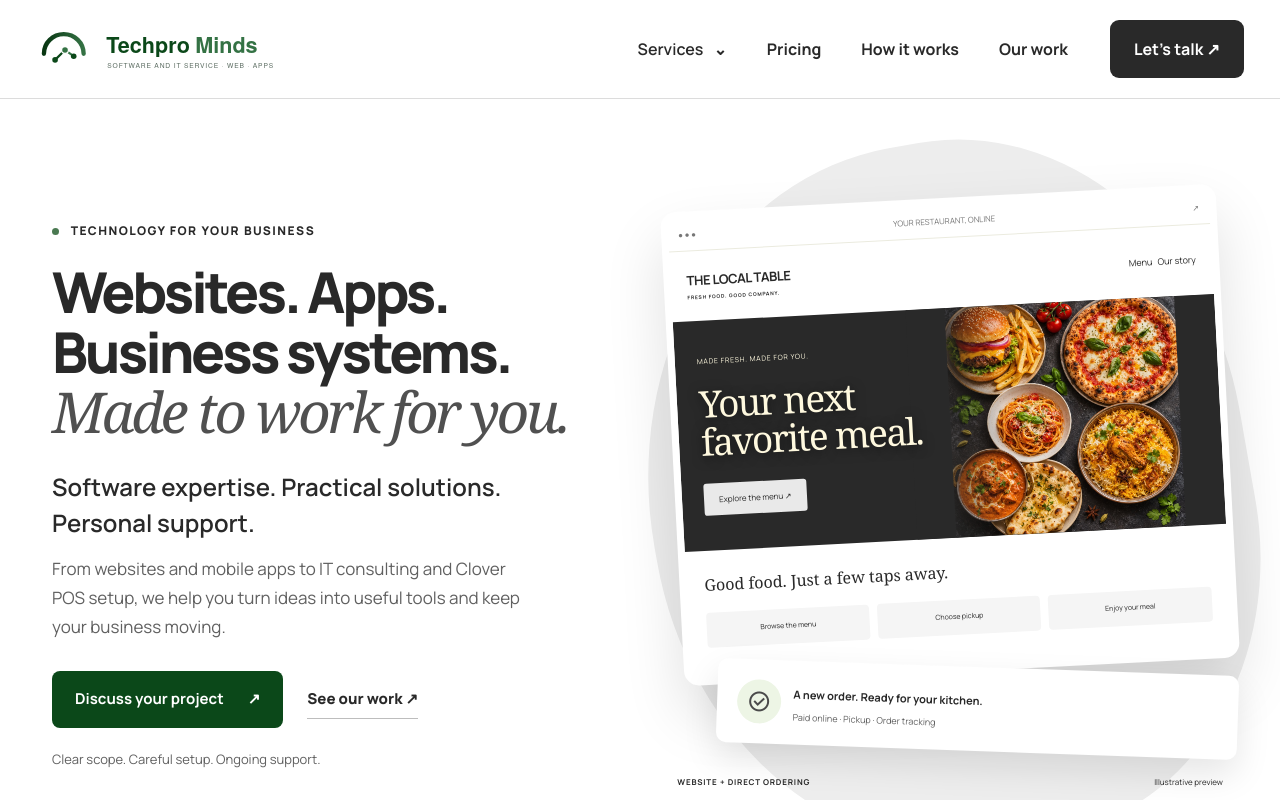
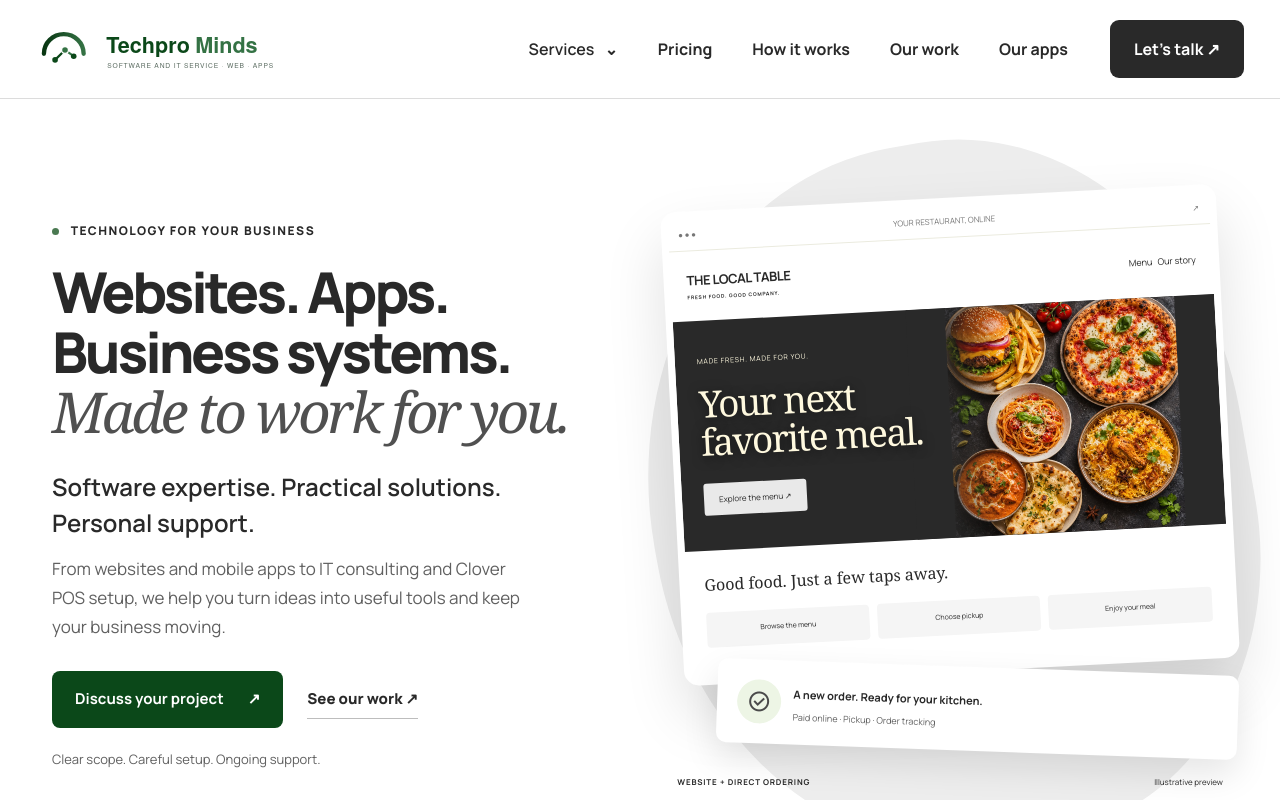
Before and after one commit to murugesh83/Techprominds, a React (Vite) app: page / in a window 1280 px wide. Shown: the top 800 px of the page. Built offline with nearby package versions, Linux system fonts and the light colour scheme.

Commit message:
Add Our apps to main navigation

```diff
--- a/components/Header.tsx
+++ b/components/Header.tsx
@@ -25,6 +25,7 @@ export default function Header() {
       <Link to="/pricing" aria-current={location.pathname === '/pricing' ? 'page' : undefined} onClick={close}>Pricing</Link>
       <Link to="/how-it-works" aria-current={location.pathname === '/how-it-works' ? 'page' : undefined} onClick={close}>How it works</Link>
       <Link to="/restaurant-work" onClick={close}>Our work</Link>
+      <Link to="/apps" aria-current={location.pathname === "/apps" ? "page" : undefined} onClick={close}>Our apps</Link>
       <Link className="header-demo" to="/demo" onClick={close}>Let’s talk <span aria-hidden="true">↗</span></Link>
     </nav>
   </div></header>;
```
